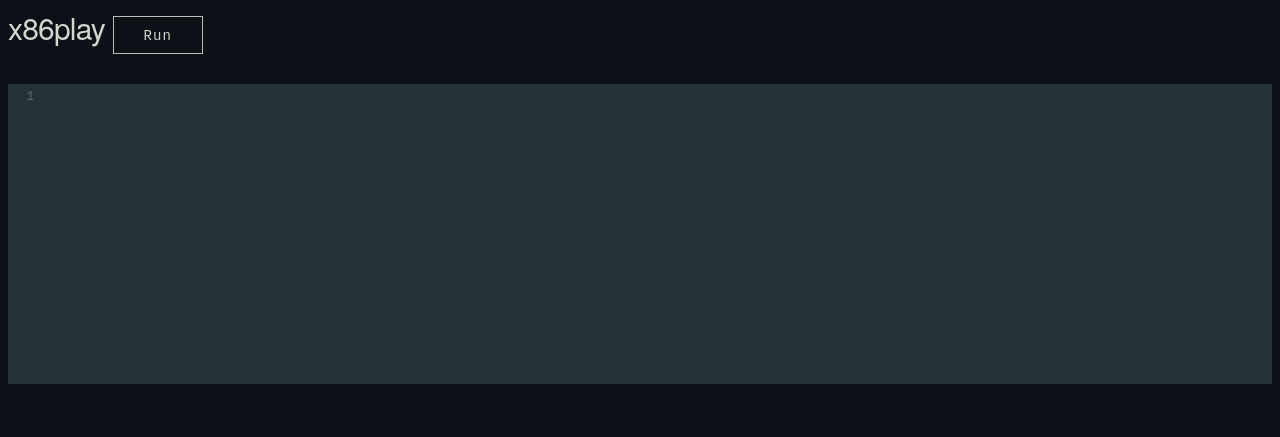
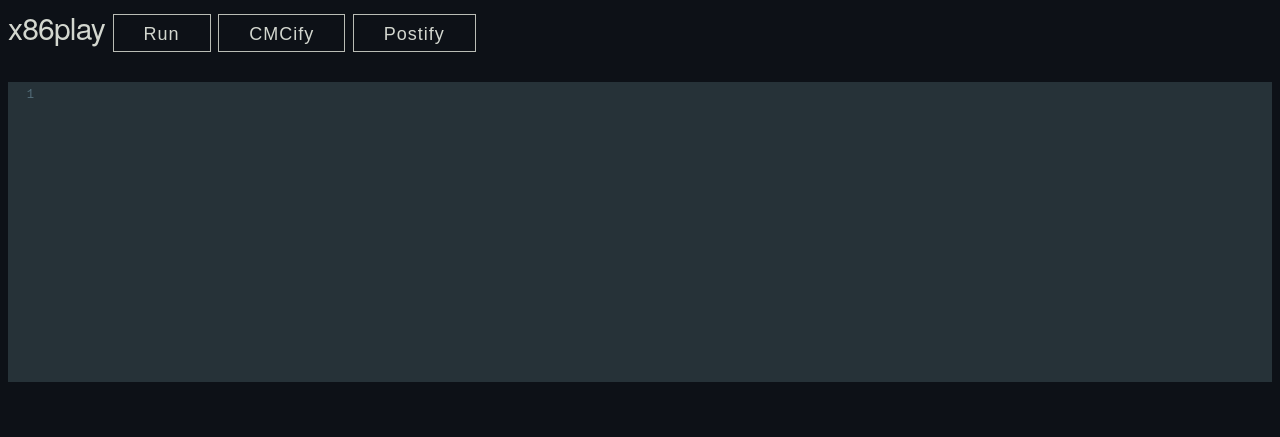
Before and after one commit to gitter-badger/x86play, a plain HTML site: page index.html in a window 1280 px wide. Drawn offline with nearby package versions, Linux system fonts and the light colour scheme.

Commit message:
Add files via upload

```diff
--- a/darkmode.css
+++ b/darkmode.css
@@ -76,7 +76,7 @@ select,pre,code {
     background-color: #0c1016;
 	border: 1px solid #babdb6;
 	color: #d3d7cf;
-	font-family: 'APL386', monospace;
+	font-family: monospace;
 
 }
 
@@ -107,7 +107,6 @@ td {
 }
 
 button, .button {
-	font-family: 'APL386', monospace;
 	text-transform: none;
 	border-radius: 0;
 	font-weight: normal;
--- a/index.html
+++ b/index.html
@@ -19,11 +19,15 @@
 	<body>
 		<h4>x86play
 			<button>
-				Run
+				<font size="4">Run</font>
+			</button>
+			<button>
+				<font size="4">CMCify</font>
+			</button>
+			<button>
+				<font size="4">Postify</font>
 			</button>
 		</h4>
-		<div id="code">
-
-		</div>
+		<textarea id="code" rows="1"></textarea>
 	</body>
 </html>
--- a/index.js
+++ b/index.js
@@ -1,10 +1,11 @@
 window.onload = function() {
 	var code = document.getElementById("code");
-	var CodMir = CodeMirror(code, {
+	var CCode = CodeMirror.fromTextArea(code, {
 		mode: "text/x-ez80",
 		theme: "material",
 		lineNumbers: true,
 		lineWrapping: true,
-		indentWithTabs: true
+		indentWithTabs: true,
+		scrollbarStyle: null
 	});
 }
```
